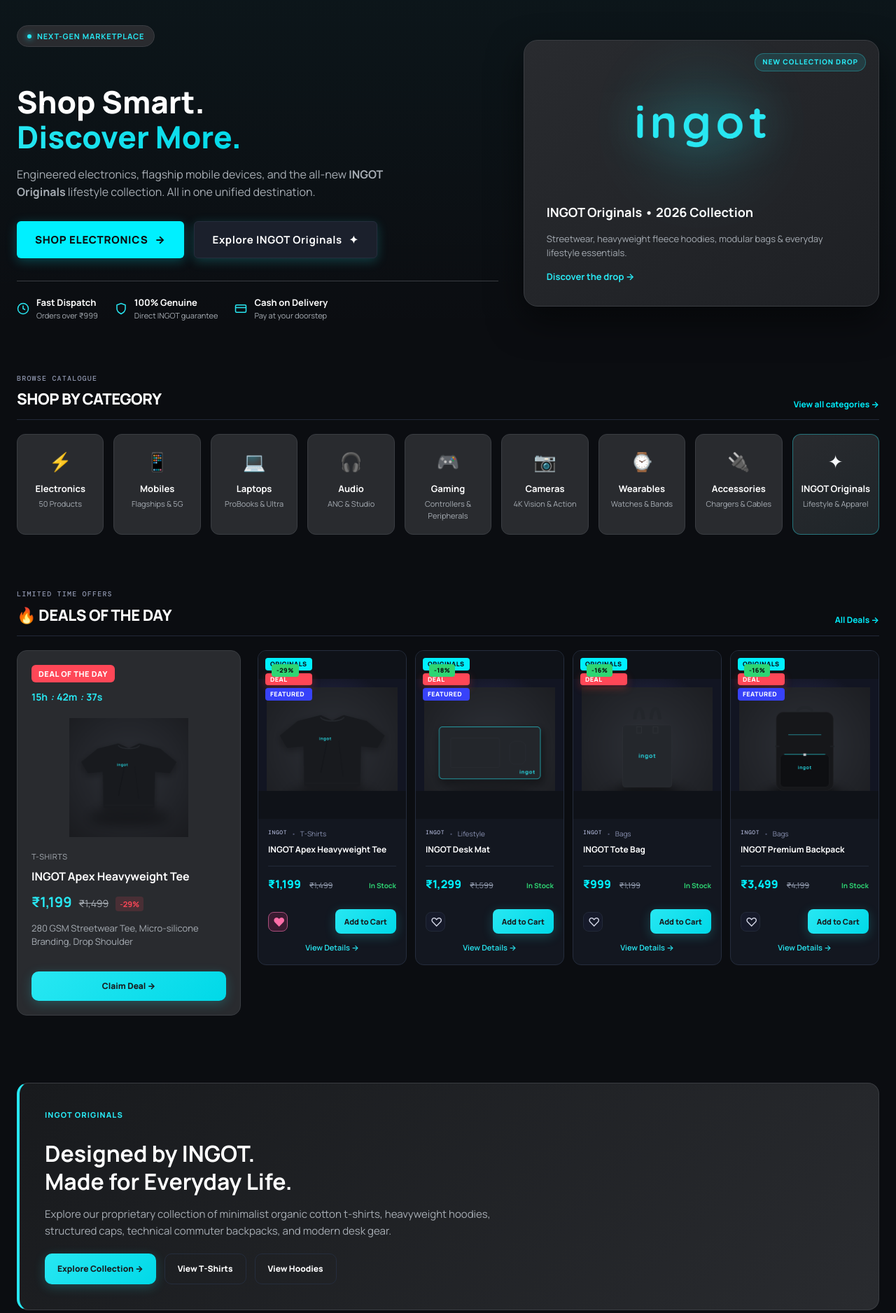
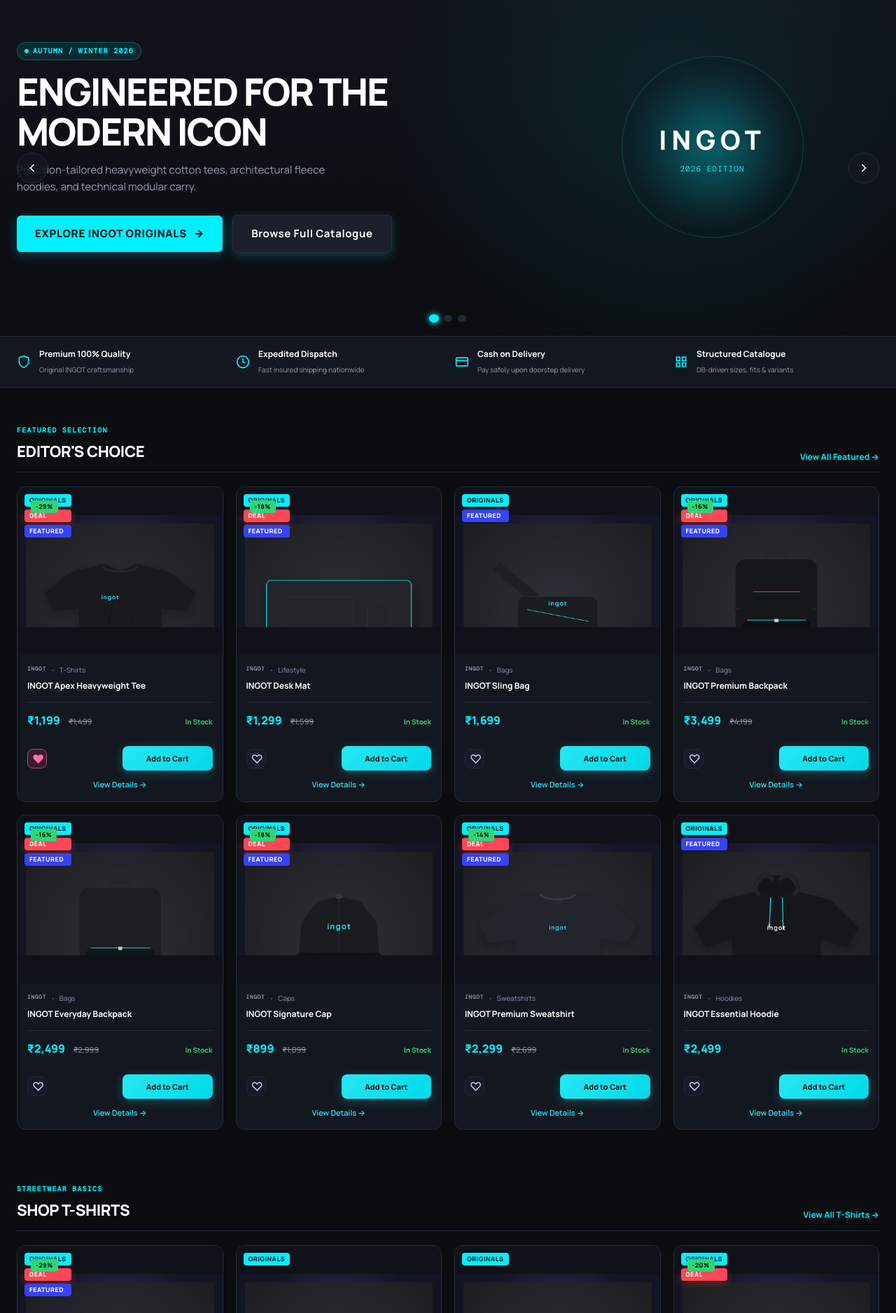
Before and after one commit to ashishsahoo18/Block-Rock-E-Commerce, a Django app: page / in a window 1280 px wide. Shown: the part 123-1999 px from the top of the page at 70% size. Run offline with Django 5.2, Linux system fonts and the light colour scheme; a user stored in the database is signed in; data comes from the database, SQL or seed files in the repository; tables that the repository leaves empty hold one stand-in row (values such as "Sample post").

Commit message:
Update home.html

```diff
--- a/Block-Rock-Ecommerce/blockrock/templates/home.html
+++ b/Block-Rock-Ecommerce/blockrock/templates/home.html
@@ -2,282 +2,245 @@
 {% load static %}
 {% load currency_filters %}
 
-{% block title %}INGOT | Shop Smart. Discover More.{% endblock %}
+{% block title %}INGOT | Premium Apparel & Lifestyle Essentials{% endblock %}
 
 {% block content %}
-<!-- HERO SECTION -->
-<section class="marketplace-hero-section">
-  <div class="container hero-marketplace-grid">
-    <div class="hero-left-content">
-      <div class="hero-eyebrow-badge">
-        <span class="badge-dot"></span> NEXT-GEN MARKETPLACE
+<!-- HERO BANNER SECTION (ADMIN-DRIVEN CAROUSEL) -->
+<section class="hero-carousel-section" aria-label="Hero Carousel">
+  <div class="hero-carousel" id="hero-carousel" data-autoplay="5000">
+    <div class="carousel-track" id="carousel-track">
+      {% for banner in banners %}
+        <div class="carousel-slide {% if forloop.first %}active{% endif %}" data-slide-index="{{ forloop.counter0 }}">
+          <div class="container slide-inner">
+            <div class="slide-content">
+              {% if banner.tagline %}
+                <div class="slide-tagline">
+                  <span class="tagline-dot"></span> {{ banner.tagline }}
                 </div>
-      <h1 class="hero-main-title">
-        Shop Smart.<br>
-        <span class="text-gradient-cyan">Discover More.</span>
-      </h1>
-      <p class="hero-subtitle-desc">
-        Engineered electronics, flagship mobile devices, and the all-new <strong>INGOT Originals</strong> lifestyle collection. All in one unified destination.
-      </p>
-      <div class="hero-cta-group">
-        <a class="button button-hero-primary" href="{% url 'products' %}?collection=electronics">
-          <span>Shop Electronics</span> &rarr;
+              {% endif %}
+              <h1 class="slide-title">{{ banner.title }}</h1>
+              {% if banner.subtitle %}
+                <p class="slide-subtitle">{{ banner.subtitle }}</p>
+              {% endif %}
+              <div class="slide-cta-row">
+                <a href="{{ banner.link_url }}" class="button button-hero-primary">
+                  <span>{{ banner.button_text }}</span> &rarr;
                 </a>
-        <a class="button button-hero-secondary" href="{% url 'ingot_originals' %}">
-          <span>Explore INGOT Originals</span> ✦
+                <a href="{% url 'products' %}" class="button button-hero-secondary">
+                  <span>Browse Full Catalogue</span>
                 </a>
               </div>
-      <div class="hero-features-strip">
-        <div class="feature-item">
-          <svg viewBox="0 0 24 24" fill="none" stroke="currentColor" stroke-width="2" width="18" height="18"><circle cx="12" cy="12" r="10"></circle><polyline points="12 6 12 12 16 14"></polyline></svg>
-          <div>
-            <strong>Fast Dispatch</strong>
-            <small>Orders over ₹999</small>
+            </div>
+            <div class="slide-visual">
+              {% if banner.image %}
+                <img src="{{ banner.image.url }}" alt="{{ banner.title }}" class="slide-banner-img">
+              {% else %}
+                <div class="slide-ambient-badge">
+                  <div class="ambient-glow"></div>
+                  <div class="badge-inner">
+                    <span class="badge-title">INGOT</span>
+                    <span class="badge-sub">2026 EDITION</span>
                   </div>
                 </div>
-        <div class="feature-item">
-          <svg viewBox="0 0 24 24" fill="none" stroke="currentColor" stroke-width="2" width="18" height="18"><path d="M12 22s8-4 8-10V5l-8-3-8 3v7c0 6 8 10 8 10z"></path></svg>
-          <div>
-            <strong>100% Genuine</strong>
-            <small>Direct INGOT guarantee</small>
+              {% endif %}
             </div>
           </div>
-        <div class="feature-item">
-          <svg viewBox="0 0 24 24" fill="none" stroke="currentColor" stroke-width="2" width="18" height="18"><rect width="20" height="14" x="2" y="5" rx="2"></rect><line x1="2" x2="22" y1="10" y2="10"></line></svg>
-          <div>
-            <strong>Cash on Delivery</strong>
-            <small>Pay at your doorstep</small>
+        </div>
+      {% empty %}
+        <!-- Fallback slide if no banner has been added yet -->
+        <div class="carousel-slide active" data-slide-index="0">
+          <div class="container slide-inner">
+            <div class="slide-content">
+              <div class="slide-tagline"><span class="tagline-dot"></span> NEXT-GEN LIFESTYLE</div>
+              <h1 class="slide-title">ENGINEERED FOR THE MODERN ICON.</h1>
+              <p class="slide-subtitle">Precision-tailored streetwear, architectural fleece hoodies, and technical carry essentials.</p>
+              <div class="slide-cta-row">
+                <a href="{% url 'ingot_originals' %}" class="button button-hero-primary">
+                  <span>Explore INGOT Originals</span> &rarr;
+                </a>
+                <a href="{% url 'products' %}" class="button button-hero-secondary">
+                  <span>Shop Catalogue</span>
+                </a>
               </div>
             </div>
           </div>
         </div>
+      {% endfor %}
+    </div>
 
-    <!-- Hero Visual Card -->
-    <div class="hero-right-visual">
-      <div class="hero-glass-card">
-        <div class="hero-card-tag">NEW COLLECTION DROP</div>
-        <div class="hero-showcase-img-wrap">
-          <img src="{% static 'images/ingot-logo.png' %}" alt="INGOT" class="hero-logo-mark">
-          <div class="hero-ambient-glow"></div>
+    <!-- Manual Prev / Next Controls -->
+    <button class="carousel-ctrl-btn prev-btn" id="carousel-prev" aria-label="Previous Slide">
+      <svg viewBox="0 0 24 24" fill="none" stroke="currentColor" stroke-width="2" width="20" height="20"><path d="m15 18-6-6 6-6"/></svg>
+    </button>
+    <button class="carousel-ctrl-btn next-btn" id="carousel-next" aria-label="Next Slide">
+      <svg viewBox="0 0 24 24" fill="none" stroke="currentColor" stroke-width="2" width="20" height="20"><path d="m9 18 6-6-6-6"/></svg>
+    </button>
+
+    <!-- Dot Indicators -->
+    <div class="carousel-dots-container" id="carousel-dots">
+      {% for banner in banners %}
+        <button class="carousel-dot {% if forloop.first %}active{% endif %}" data-index="{{ forloop.counter0 }}" aria-label="Slide {{ forloop.counter }}"></button>
+      {% empty %}
+        <button class="carousel-dot active" data-index="0" aria-label="Slide 1"></button>
+      {% endfor %}
     </div>
-        <div class="hero-card-caption">
-          <h3>INGOT Originals &bull; 2026 Collection</h3>
-          <p>Streetwear, heavyweight fleece hoodies, modular bags & everyday lifestyle essentials.</p>
-          <a href="{% url 'ingot_originals' %}" class="card-caption-link">Discover the drop &rarr;</a>
   </div>
+</section>
+
+<!-- BRAND VALUES STRIP -->
+<section class="trust-strip-section">
+  <div class="container trust-strip-grid">
+    <div class="trust-box">
+      <svg viewBox="0 0 24 24" fill="none" stroke="currentColor" stroke-width="2" width="20" height="20"><path d="M12 22s8-4 8-10V5l-8-3-8 3v7c0 6 8 10 8 10z"/></svg>
+      <div>
+        <strong>Premium 100% Quality</strong>
+        <small>Original INGOT craftsmanship</small>
+      </div>
+    </div>
+    <div class="trust-box">
+      <svg viewBox="0 0 24 24" fill="none" stroke="currentColor" stroke-width="2" width="20" height="20"><circle cx="12" cy="12" r="10"/><polyline points="12 6 12 12 16 14"/></svg>
+      <div>
+        <strong>Expedited Dispatch</strong>
+        <small>Fast insured shipping nationwide</small>
+      </div>
+    </div>
+    <div class="trust-box">
+      <svg viewBox="0 0 24 24" fill="none" stroke="currentColor" stroke-width="2" width="20" height="20"><rect width="20" height="14" x="2" y="5" rx="2"/><line x1="2" x2="22" y1="10" y2="10"/></svg>
+      <div>
+        <strong>Cash on Delivery</strong>
+        <small>Pay safely upon doorstep delivery</small>
+      </div>
+    </div>
+    <div class="trust-box">
+      <svg viewBox="0 0 24 24" fill="none" stroke="currentColor" stroke-width="2" width="20" height="20"><path d="M4 14h6v6H4zM14 4h6v6h-6zM4 4h6v6H4zM14 14h6v6h-6z"/></svg>
+      <div>
+        <strong>Structured Catalogue</strong>
+        <small>DB-driven sizes, fits & variants</small>
       </div>
     </div>
   </div>
 </section>
 
-<!-- SHOP BY CATEGORY -->
-<section class="section-container container" id="categories">
+<!-- SECTION 1: FEATURED RAIL (LIVE QUERYSET) -->
+<section class="section-container container" id="featured-rail">
   <div class="section-header-row">
     <div>
-      <span class="eyebrow">BROWSE CATALOGUE</span>
-      <h2 class="section-title">Shop by Category</h2>
+      <span class="section-eyebrow">FEATURED SELECTION</span>
+      <h2 class="section-title">Editor's Choice</h2>
     </div>
-    <a href="{% url 'products' %}" class="section-view-all">View all categories &rarr;</a>
+    <a href="{% url 'products' %}?featured=1" class="section-view-all">View All Featured &rarr;</a>
   </div>
 
-  <div class="category-grid-marketplace">
-    <a class="category-tile" href="{% url 'products' %}?collection=electronics">
-      <div class="tile-icon">⚡</div>
-      <span class="tile-title">Electronics</span>
-      <small class="tile-sub">50 Products</small>
-    </a>
-    <a class="category-tile" href="{% url 'products' %}?category=smartphones">
-      <div class="tile-icon">📱</div>
-      <span class="tile-title">Mobiles</span>
-      <small class="tile-sub">Flagships & 5G</small>
-    </a>
-    <a class="category-tile" href="{% url 'products' %}?category=laptops">
-      <div class="tile-icon">💻</div>
-      <span class="tile-title">Laptops</span>
-      <small class="tile-sub">ProBooks & Ultra</small>
-    </a>
-    <a class="category-tile" href="{% url 'products' %}?category=audio">
-      <div class="tile-icon">🎧</div>
-      <span class="tile-title">Audio</span>
-      <small class="tile-sub">ANC & Studio</small>
-    </a>
-    <a class="category-tile" href="{% url 'products' %}?category=gaming">
-      <div class="tile-icon">🎮</div>
-      <span class="tile-title">Gaming</span>
-      <small class="tile-sub">Controllers & Peripherals</small>
-    </a>
-    <a class="category-tile" href="{% url 'products' %}?category=cameras">
-      <div class="tile-icon">📷</div>
-      <span class="tile-title">Cameras</span>
-      <small class="tile-sub">4K Vision & Action</small>
-    </a>
-    <a class="category-tile" href="{% url 'products' %}?category=wearables">
-      <div class="tile-icon">⌚</div>
-      <span class="tile-title">Wearables</span>
-      <small class="tile-sub">Watches & Bands</small>
-    </a>
-    <a class="category-tile" href="{% url 'products' %}?category=accessories">
-      <div class="tile-icon">🔌</div>
-      <span class="tile-title">Accessories</span>
-      <small class="tile-sub">Chargers & Cables</small>
-    </a>
-    <a class="category-tile category-tile-originals" href="{% url 'ingot_originals' %}">
-      <div class="tile-icon">✦</div>
-      <span class="tile-title">INGOT Originals</span>
-      <small class="tile-sub">Lifestyle & Apparel</small>
-    </a>
-  </div>
-</section>
-
-<!-- DEALS OF THE DAY -->
-<section class="section-container container" id="deals">
-  <div class="section-header-row">
-    <div>
-      <span class="eyebrow">LIMITED TIME OFFERS</span>
-      <h2 class="section-title">🔥 Deals of the Day</h2>
-    </div>
-    <a href="{% url 'products' %}?deal=1" class="section-view-all">All Deals &rarr;</a>
-  </div>
-
-  <div class="deals-layout-grid">
-    {% if deal_product %}
-      <aside class="featured-deal-hero profile-card">
-        <div class="deal-badge-pill">DEAL OF THE DAY</div>
-        <div class="deal-countdown">
-          <span><b>15</b>h</span><i>:</i><span><b>42</b>m</span><i>:</i><span><b>37</b>s</span>
-        </div>
-        <a class="deal-hero-image" href="{% url 'product_detail' deal_product.slug %}">
-          {% if deal_product.image %}
-            <img src="{{ deal_product.image.url }}" alt="{{ deal_product.name }}">
-          {% else %}
-            <div class="product-placeholder">⚡</div>
-          {% endif %}
-        </a>
-        <div class="deal-hero-info">
-          <span class="deal-cat">{{ deal_product.category.name }}</span>
-          <h3><a href="{% url 'product_detail' deal_product.slug %}">{{ deal_product.name }}</a></h3>
-          <div class="deal-price-bar">
-            <strong>{{ deal_product.current_price|rupee }}</strong>
-            {% if deal_product.discount_price %}
-              <del>{{ deal_product.price|rupee }}</del>
-              <span class="deal-percent-tag">-{{ deal_product.discount_percentage }}%</span>
-            {% endif %}
-          </div>
-          <p class="deal-desc">{{ deal_product.short_description|default:deal_product.description|truncatewords:15 }}</p>
-          <a class="button button-full" href="{% url 'product_detail' deal_product.slug %}">Claim Deal &rarr;</a>
-        </div>
-      </aside>
-    {% endif %}
-
-    <div class="deals-products-list">
-      <div class="product-grid">
-        {% for product in deals_of_the_day %}
-          {% include 'includes/product_card.html' %}
-        {% endfor %}
-      </div>
-    </div>
-  </div>
-</section>
-
-<!-- INGOT ORIGINALS SHOWCASE -->
-<section class="section-container container originals-showcase-section">
-  <div class="originals-banner-card">
-    <div class="originals-banner-copy">
-      <span class="eyebrow-cyan">INGOT ORIGINALS</span>
-      <h2>Designed by INGOT.<br>Made for Everyday Life.</h2>
-      <p>Explore our proprietary collection of minimalist organic cotton t-shirts, heavyweight hoodies, structured caps, technical commuter backpacks, and modern desk gear.</p>
-      <div class="originals-banner-buttons">
-        <a href="{% url 'ingot_originals' %}" class="button">Explore Collection &rarr;</a>
-        <a href="{% url 'products' %}?category=t-shirts" class="button button-ghost">View T-Shirts</a>
-        <a href="{% url 'products' %}?category=hoodies" class="button button-ghost">View Hoodies</a>
-      </div>
-    </div>
-  </div>
-
-  <div class="product-grid mt-4">
-    {% for product in ingot_originals_featured %}
-      {% include 'includes/product_card.html' %}
+  <div class="product-rail-grid">
+    {% for product in featured_rail %}
+      {% include 'includes/product_card.html' with product=product %}
+    {% empty %}
+      <p class="empty-copy">No featured products currently available.</p>
     {% endfor %}
   </div>
 </section>
 
-<!-- TRENDING PRODUCTS -->
-<section class="section-container container">
+<!-- SECTION 2: SHOP T-SHIRTS (LIVE QUERYSET) -->
+{% if tshirt_rail %}
+<section class="section-container container" id="tshirts-rail">
   <div class="section-header-row">
     <div>
-      <span class="eyebrow">COMMUNITY FAVORITES</span>
-      <h2 class="section-title">Trending Across INGOT</h2>
+      <span class="section-eyebrow">STREETWEAR BASICS</span>
+      <h2 class="section-title">Shop T-Shirts</h2>
     </div>
-    <a href="{% url 'products' %}?sort=rating" class="section-view-all">View all &rarr;</a>
+    <a href="{% url 'products' %}?category=t-shirts" class="section-view-all">View All T-Shirts &rarr;</a>
   </div>
 
-  <div class="product-grid">
-    {% for product in trending_products %}
-      {% include 'includes/product_card.html' %}
+  <div class="product-rail-grid">
+    {% for product in tshirt_rail %}
+      {% include 'includes/product_card.html' with product=product %}
+    {% endfor %}
+  </div>
+</section>
+{% endif %}
+
+<!-- SECTION 3: NEW HOODIES (LIVE QUERYSET) -->
+{% if hoodie_rail %}
+<section class="section-container container" id="hoodies-rail">
+  <div class="section-header-row">
+    <div>
+      <span class="section-eyebrow">HEAVYWEIGHT FLEECE</span>
+      <h2 class="section-title">New Hoodies & Layers</h2>
+    </div>
+    <a href="{% url 'products' %}?category=hoodies" class="section-view-all">View All Hoodies &rarr;</a>
+  </div>
+
+  <div class="product-rail-grid">
+    {% for product in hoodie_rail %}
+      {% include 'includes/product_card.html' with product=product %}
+    {% endfor %}
+  </div>
+</section>
+{% endif %}
+
+<!-- SECTION 4: DEALS OF THE DAY (LIVE QUERYSET) -->
+{% if deal_rail %}
+<section class="section-container container" id="deals-rail">
+  <div class="section-header-row">
+    <div>
+      <span class="section-eyebrow">LIMITED TIME SPECIALS</span>
+      <h2 class="section-title">Deals of the Day</h2>
+    </div>
+    <a href="{% url 'products' %}?deal=1" class="section-view-all">View All Deals &rarr;</a>
+  </div>
+
+  <div class="product-rail-grid">
+    {% for product in deal_rail %}
+      {% include 'includes/product_card.html' with product=product %}
+    {% endfor %}
+  </div>
+</section>
+{% endif %}
+
+<!-- CATEGORIES EXPLORATION GRID (DB-DRIVEN) -->
+<section class="section-container container" id="categories-grid">
+  <div class="section-header-row">
+    <div>
+      <span class="section-eyebrow">EXPANDED TAXONOMY</span>
+      <h2 class="section-title">Explore Categories</h2>
+    </div>
+    <a href="{% url 'products' %}" class="section-view-all">Full Catalogue &rarr;</a>
+  </div>
+
+  <div class="categories-card-grid">
+    {% for cat in categories %}
+      <a class="category-card-tile" href="{% url 'products' %}?category={{ cat.slug }}">
+        <div class="cat-tile-badge">{% if cat.is_ingot_original %}ORIGINALS{% else %}SHOP{% endif %}</div>
+        <h3 class="cat-tile-name">{{ cat.name }}</h3>
+        <span class="cat-tile-arrow">&rarr;</span>
+      </a>
     {% endfor %}
   </div>
 </section>
 
-<!-- FEATURED ELECTRONICS -->
-<section class="section-container container">
-  <div class="section-header-row">
-    <div>
-      <span class="eyebrow">ENGINEERED PERFORMANCE</span>
-      <h2 class="section-title">Featured Electronics</h2>
+<!-- NEWSLETTER SUBSCRIPTION -->
+<section class="container">
+  <div class="newsletter-card">
+    <div class="newsletter-info">
+      <span class="section-eyebrow">STAY INFORMED</span>
+      <h2 class="newsletter-title">Subscribe to the INGOT Dispatch</h2>
+      <p class="newsletter-desc">Be the first to receive notifications on seasonal collection drops, restocks, and exclusive subscriber pricing.</p>
     </div>
-    <a href="{% url 'products' %}?collection=electronics" class="section-view-all">All Electronics (50) &rarr;</a>
+    <form class="newsletter-form" action="{% url 'newsletter_subscribe' %}" method="post">
+      {% csrf_token %}
+      <input type="hidden" name="next" value="{{ request.get_full_path }}">
+      <div class="newsletter-input-group">
+        <input type="email" name="email" placeholder="Enter your email address" required aria-label="Email Address">
+        <button type="submit" class="button button-hero-primary">Subscribe</button>
       </div>
-
-  <div class="product-grid">
-    {% for product in featured_electronics %}
-      {% include 'includes/product_card.html' %}
-    {% endfor %}
-  </div>
-</section>
-
-<!-- TRUST & VALUE PROPOSITION -->
-<section class="benefit-strip container">
-  <div>
-    <span>▣</span>
-    <b>Free &amp; Fast Delivery</b>
-    <small>On qualifying orders over ₹999</small>
-  </div>
-  <div>
-    <span>↺</span>
-    <b>Easy 30-Day Returns</b>
-    <small>Peace of mind guaranteed</small>
-  </div>
-  <div>
-    <span>✧</span>
-    <b>Genuine INGOT Guarantee</b>
-    <small>100% verified authentic items</small>
-  </div>
-  <div>
-    <span>💵</span>
-    <b>Cash on Delivery</b>
-    <small>Pay securely at doorstep</small>
-  </div>
-</section>
-
-<!-- NEWSLETTER SECTION -->
-<section class="newsletter container">
-  <div>
-    <p class="eyebrow">STAY IN THE LOOP</p>
-    <h2>Stay in the loop with INGOT.</h2>
-    <p>Get product drops, secret deals and marketplace releases straight to your inbox.</p>
-  </div>
-  <form action="{% url 'newsletter_subscribe' %}" method="post">
-    {% csrf_token %}
-    <label class="sr-only" for="newsletter-email">Email address</label>
-    <input id="newsletter-email" name="email" type="email" placeholder="Your email address" required>
-    <button class="button" type="submit">Subscribe &rarr;</button>
-    <small id="newsletter-message">
-      {% if active_subscriber_count %}
+      <small class="newsletter-subtext">
+        {% if active_subscriber_count > 0 %}
           Join {{ active_subscriber_count }}+ tech lovers staying updated.
         {% else %}
           Be the first to join the INGOT community.
         {% endif %}
       </small>
     </form>
+  </div>
 </section>
 {% endblock %}
```
Lines whose indentation alone changed are shown as unchanged.
